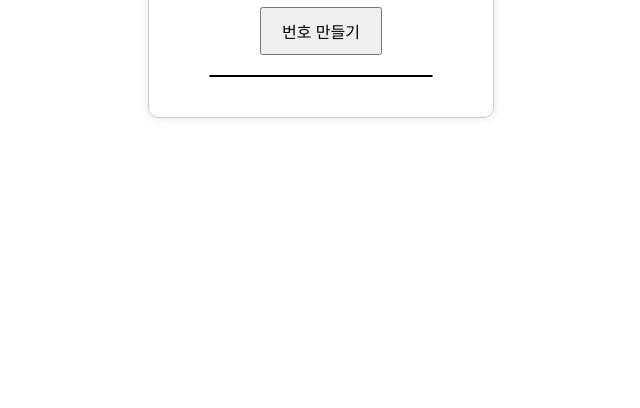
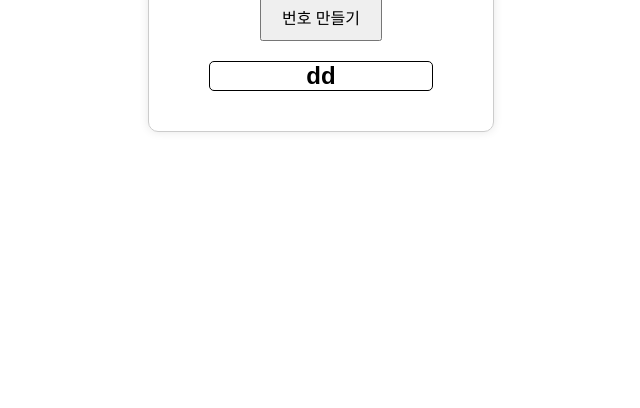
Before and after one commit to chung0-0a/new, a plain HTML site: page index.html in a window 1280 px wide. Shown: the part 392-800 px from the top of the page, without its empty margins (319-959 px from the left). Drawn offline with Linux system fonts and the light colour scheme.

Commit message:
Start Project

```diff
--- a/index.html
+++ b/index.html
@@ -10,7 +10,7 @@
   <div class="container">
     <h1>로또 번호 추첨기</h1>
     <button id="generateButton">번호 만들기</button>
-    <div id="result"></div>
+    <div id="result">dd</div>
   </div>
   <script src="script.js"></script>
 </body>
```
